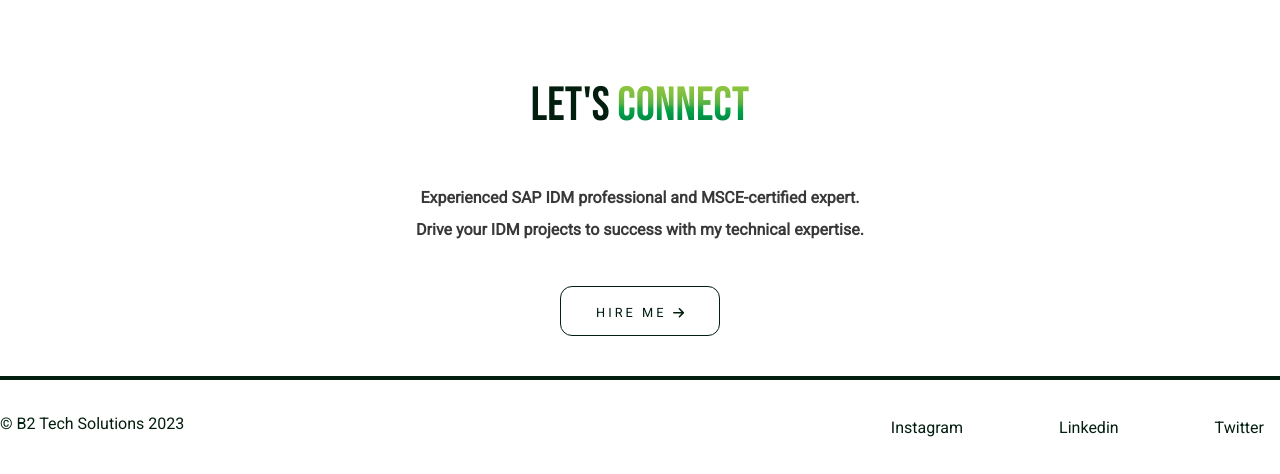
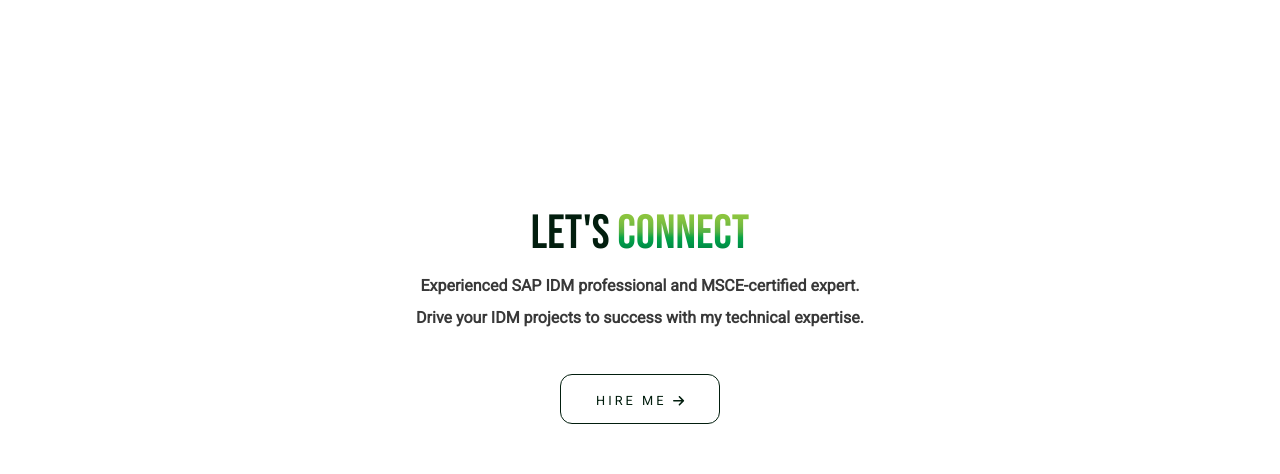
Before and after one commit to Todd-Productions/b2-tech-solutions, a Next.js app: page /about in a window 1280 px wide. Shown: the part 4096-4570 px from the top of the page. Built offline with nearby package versions, Linux system fonts and the light colour scheme.

Commit message:
Minor style updates

```diff
--- a/src/ui/atoms/ImageCard/ImageCard.css
+++ b/src/ui/atoms/ImageCard/ImageCard.css
@@ -9,7 +9,7 @@
 }
 
 .image-card-img {
-  border-radius: 12px;
+  border-radius: 48px;
   object-fit: cover;
   max-width: 100%;
   max-height: 100%;
--- a/src/ui/molecules/ConnectSection/ConnectSection.tsx
+++ b/src/ui/molecules/ConnectSection/ConnectSection.tsx
@@ -17,11 +17,11 @@
   const { title, description, hireLink } = { title: "let's connect", ...props }
   return (
     <Section>
-      <div className="connect-container text-center">
+      <div className="connect-container text-center md:mb-24 md:mt-32">
         <SectionHeading>
           {title?.split(" ")[0]} <span className="green-heading">connect</span>
         </SectionHeading>
-        <div className="my-6 md:my-10">
+        <div className="mb-6 md:mb-10">
           {description.map((line) => (
             <p className="font-bold py-1" key={slugify(line)}>
               {line}
--- a/src/ui/molecules/ConnectSection/connect.css
+++ b/src/ui/molecules/ConnectSection/connect.css
@@ -1,15 +1,3 @@
-@screen md {
-  .connect-container > h2 {
-    font-size: 125px;
-  }
-}
-
-@screen lg {
-  .connect-container > h2 {
-    font-size: 200px;
-  }
-}
-
 .green-heading {
   background-image: linear-gradient(
     to bottom,
```
